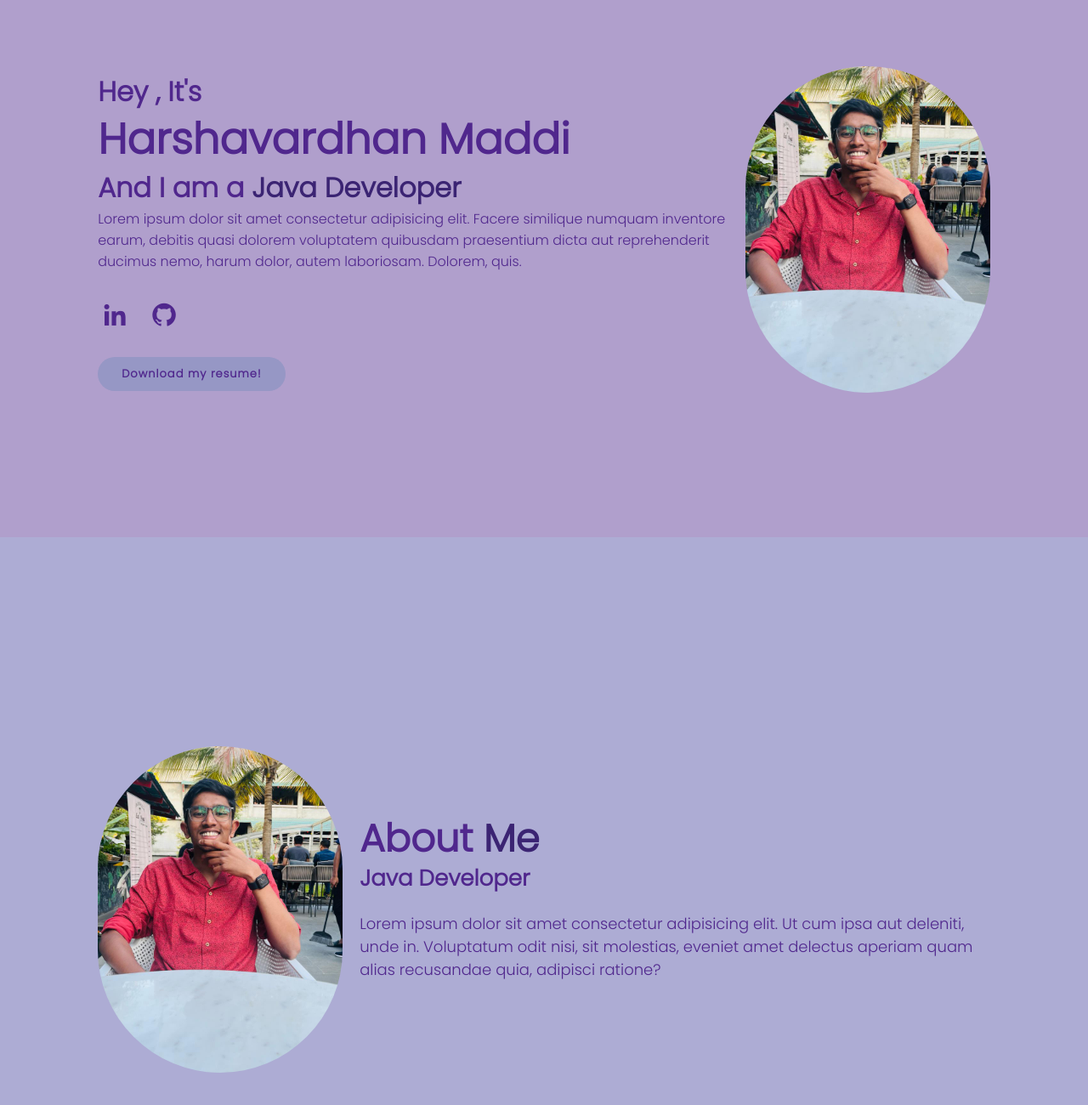
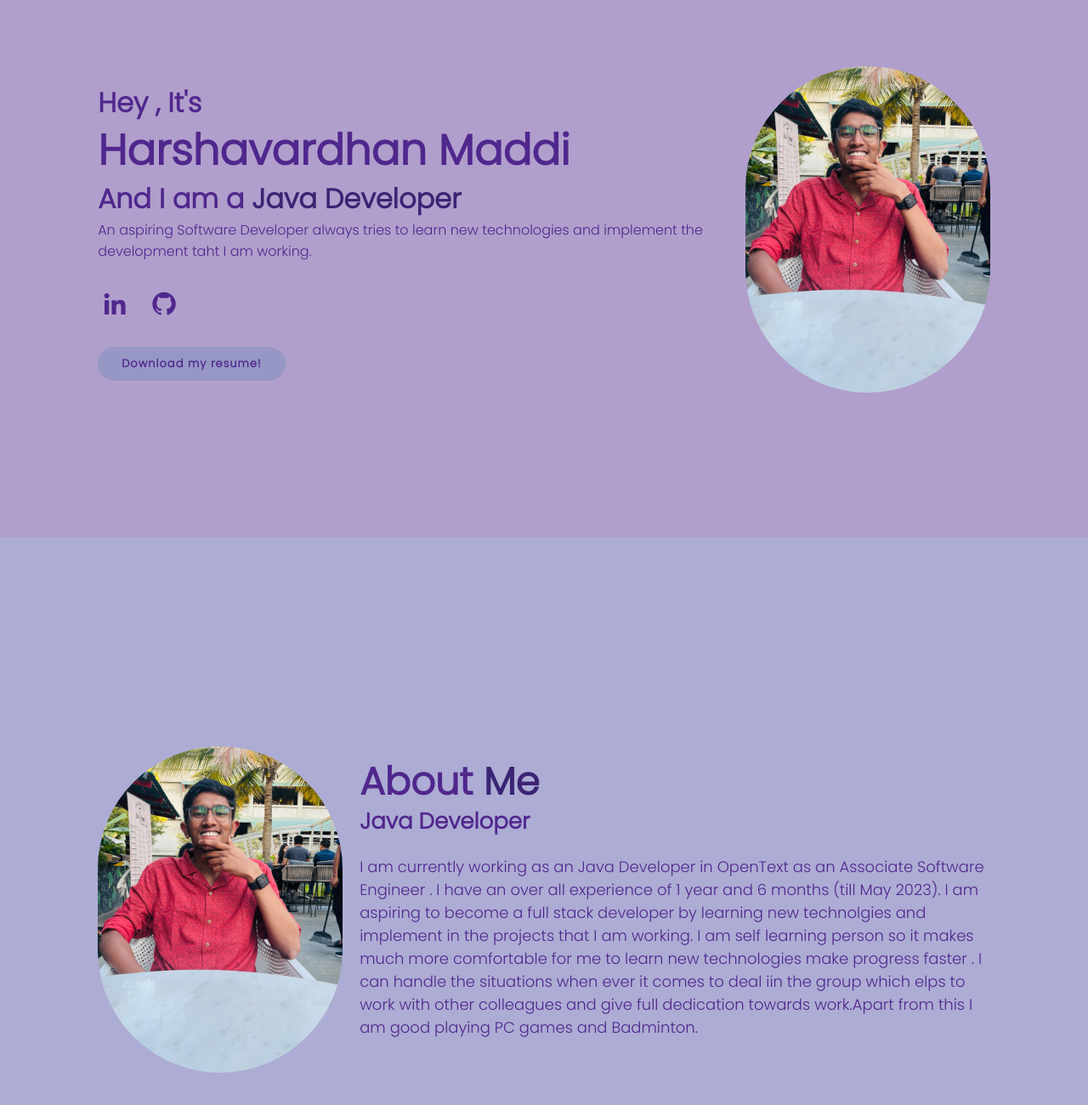
Before and after one commit to harshmaddi/harshavardhan_portfolio, a plain HTML site: page index.html in a window 1280 px wide. Shown: the part 168-1468 px from the top of the page at 85% size. Drawn offline with nearby package versions, Linux system fonts and the light colour scheme.

Commit message:
Update index.html

```diff
--- a/index.html
+++ b/index.html
@@ -33,7 +33,7 @@
             <h3>Hey , It's</h3>
             <h1>Harshavardhan Maddi</h1>
             <h3>And I am a <span>Java Developer</span></h3>
-            <p>Lorem ipsum dolor sit amet consectetur adipisicing elit. Facere similique numquam inventore earum, debitis quasi dolorem voluptatem quibusdam praesentium dicta aut reprehenderit ducimus nemo, harum dolor, autem laboriosam. Dolorem, quis.</p>
+            <p>An aspiring Software Developer always tries to learn new technologies and implement the development taht I am working.</p>
             <div class="socialmedia">
                 <a href="https://www.linkedin.com/in/harshavardhan-maddi-55a77b1b3/" target="_blank"><i class='bx bxl-linkedin' ></i></a>
                 <a href="https://github.com/harshmaddi" target="_blank"><i class='bx bxl-github' ></i></a>
@@ -51,7 +51,9 @@
         <div class="about-content">
             <h2 class="heading">About <span>Me</span></h2>
             <h3>Java Developer</h3>
-            <p>Lorem ipsum dolor sit amet consectetur adipisicing elit. Ut cum ipsa aut deleniti, unde in. Voluptatum odit nisi, sit molestias, eveniet amet delectus aperiam quam alias recusandae quia, adipisci ratione?</p>
+            <p>I am currently working as an Java Developer in OpenText as an Associate Software Engineer . I have an over all experience of 1 year and 6 months (till May 2023). I am aspiring to become a full stack developer by learning new technolgies and implement in the projects that I am working.
+            I am self learning person so it makes much more comfortable for me to learn new technologies make progress faster . I can handle the situations when ever it comes to deal iin the group which elps to work with other colleagues and give full dedication towards work.Apart from this I am good playing PC games and Badminton.
+            </p>
         </div>
     </section>
 
```
